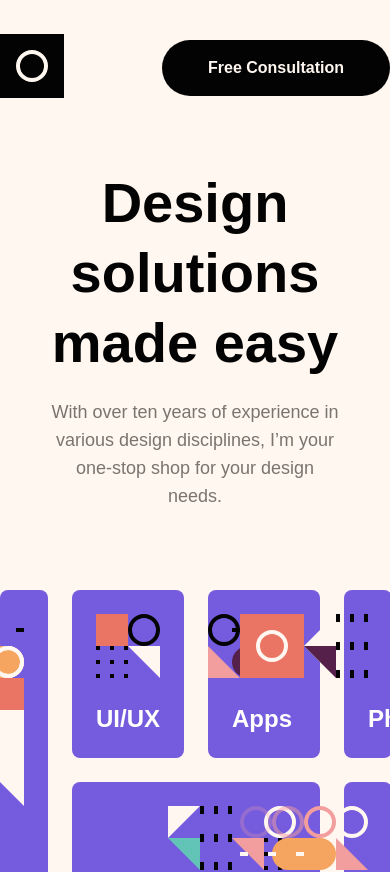
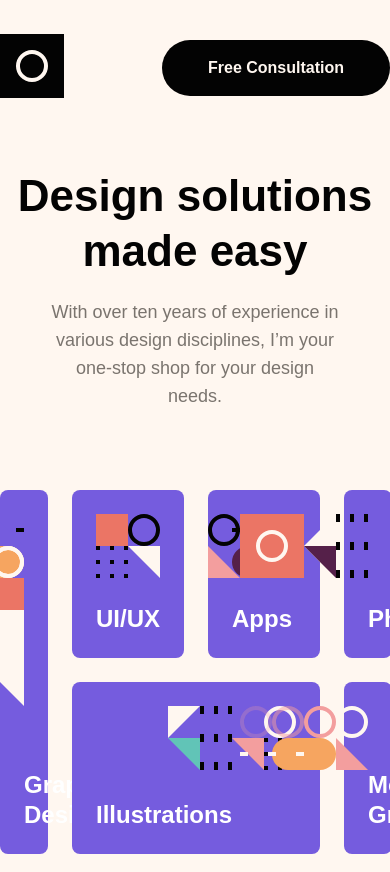
Before and after one commit to ohmymario/design-portfolio, a React (Create React App) app: page / in a window 390 px wide. Shown: the top 872 px of the page. Built offline with nearby package versions, Linux system fonts and the light colour scheme.

Commit message:
add global media query for h1

```diff
--- a/src/theme/globalStyles.js
+++ b/src/theme/globalStyles.js
@@ -40,6 +40,11 @@ const GlobalStyle = createGlobalStyle`
     line-height: 70px;
     color: var(--black);
     margin: 0;
+
+    @media only screen and (max-width: 840px) {
+       font-size: 2.75rem; // 44px
+       line-height: 55px;
+     }
   }
 
   h2 {
```
